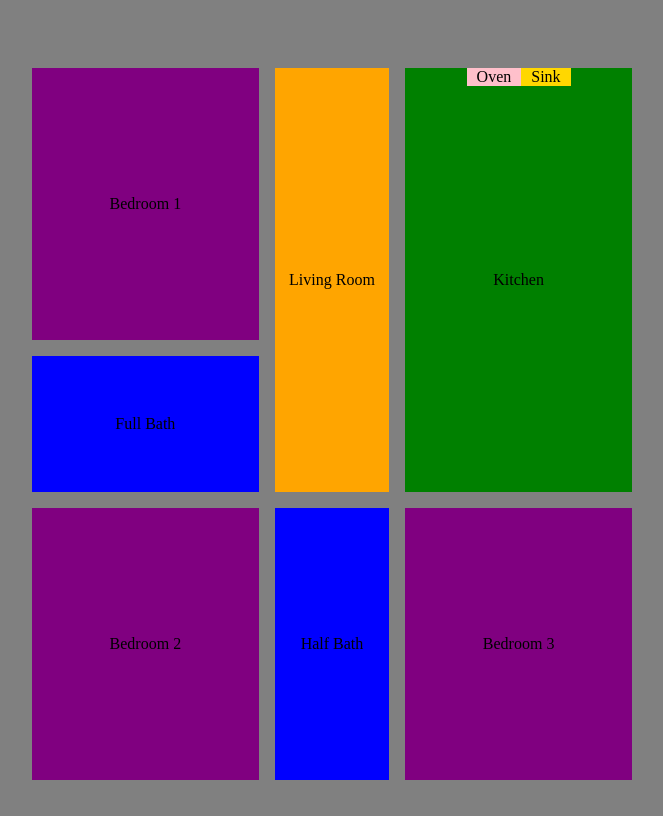
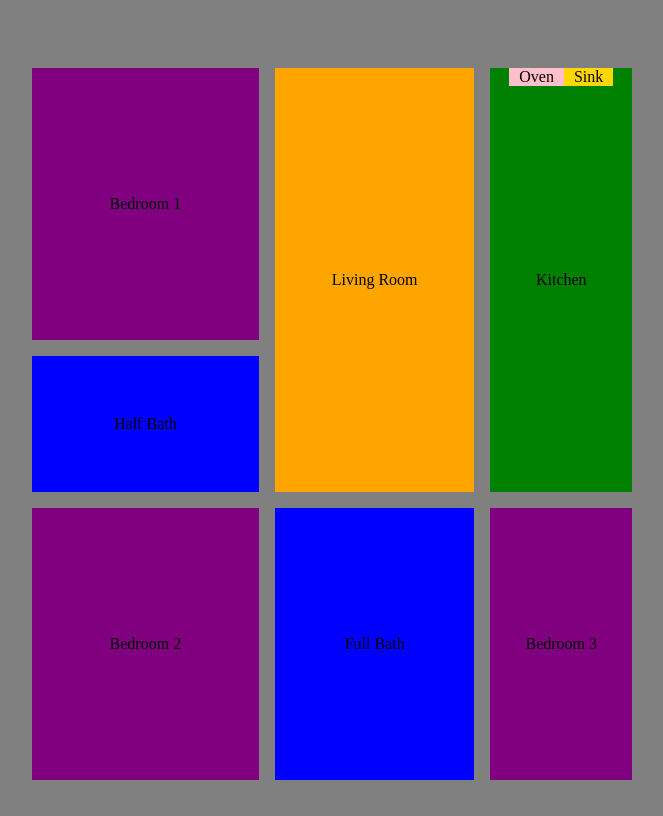
Before and after one commit to saraehutch94/react-floor-plan, a React (Create React App) app: page / in a window 1280 px wide. Shown: the whole page, without its empty margins (324-987 px from the left). Built offline with nearby package versions, Linux system fonts and the light colour scheme.

Commit message:
fix: grid layout sizing

```diff
--- a/src/components/FloorPlan/FloorPlan.css
+++ b/src/components/FloorPlan/FloorPlan.css
@@ -3,6 +3,6 @@
   width: 45%;
   display: grid;
   grid-gap: 1rem;
-  grid-template-columns: 40% 20% 40%;
+  grid-template-columns: 40% 35% 25%;
   grid-template-rows: 40% 20% 40%;
 }
--- a/src/components/FloorPlan/index.js
+++ b/src/components/FloorPlan/index.js
@@ -10,9 +10,9 @@ function FloorPlan() {
       <Bedroom bedNum={1} />
       <LivingRoom />
       <Kitchen />
+      <Bathroom size={"Half"} />
+      <Bedroom bedNum={2} />
       <Bathroom size={"Full"} />
-      <Bedroom bedNum={2} />
-      <Bathroom size={"Half"} />
       <Bedroom bedNum={3} />
     </div>
   );
```
